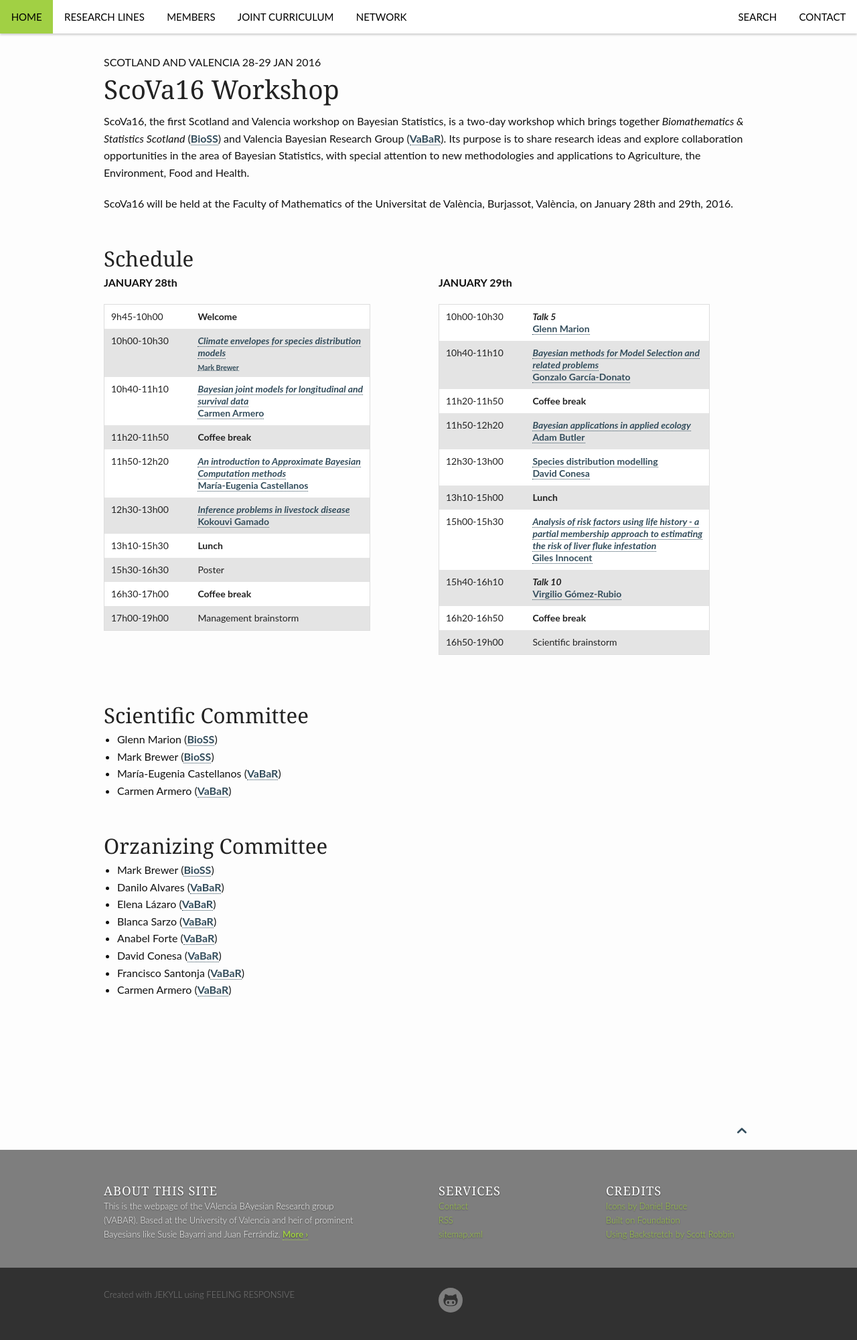
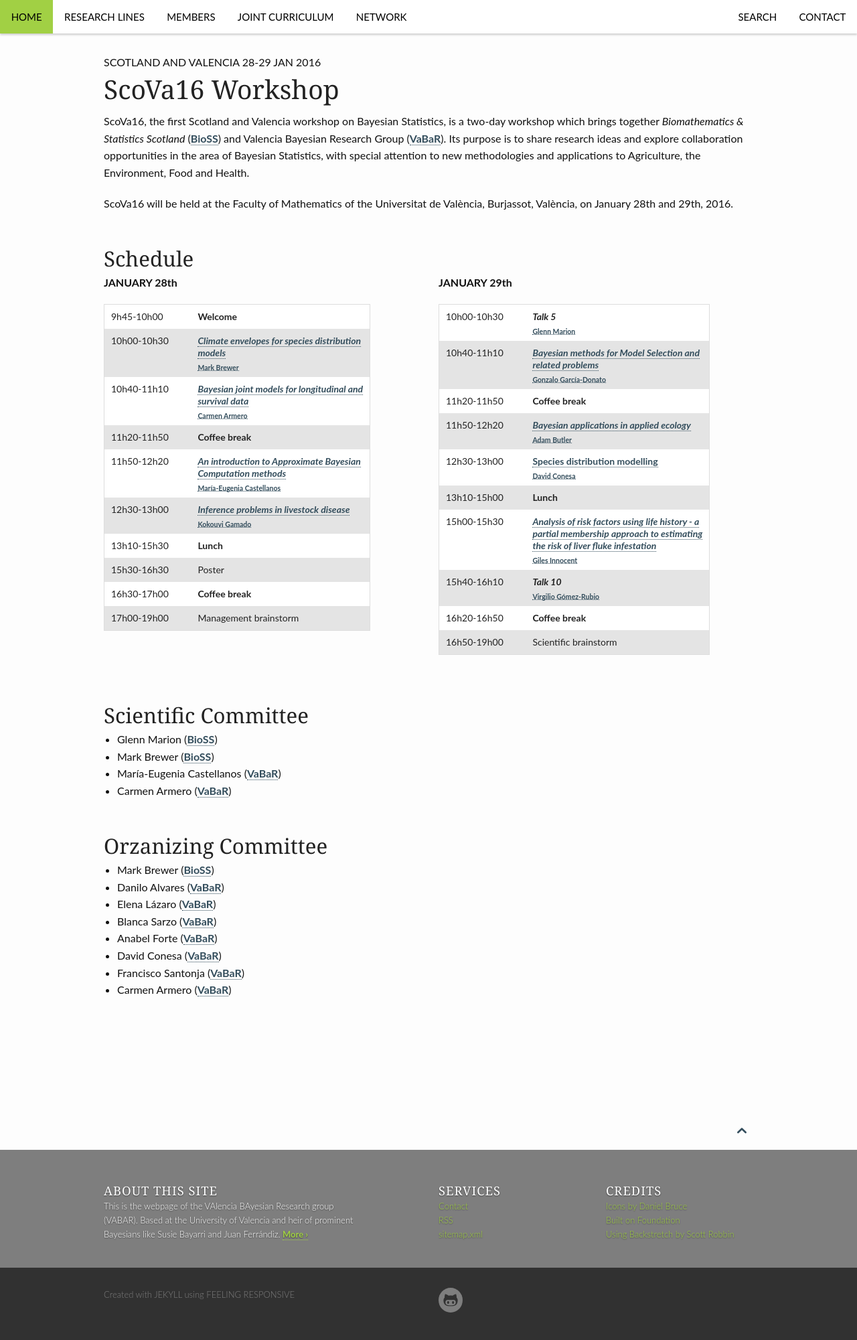
Before and after one commit to VABAR/VABAR.github.io, a Jekyll site: the page built from _posts/events/2015-12-17-ScoVa16.md, in a window 1280 px wide. Shown: the whole page at 67% size. Built offline with Jekyll 4.4.1, drawn with Linux system fonts in a browser that asks for light colours.

Commit message:
Update 2015-12-17-ScoVa16.md

```diff
--- a/_posts/events/2015-12-17-ScoVa16.md
+++ b/_posts/events/2015-12-17-ScoVa16.md
@@ -21,10 +21,10 @@
 
 9h45-10h00 || **Welcome**
 10h00-10h30 || [_Climate envelopes for species distribution_ <br> _models_]({{ site.url }}/assets/scova16/Brewer-Abstract.pdf)<br>[<sub>Mark Brewer</sub>](http://www.bioss.ac.uk/people/markb.html)
-10h40-11h10 || [_Bayesian joint models for longitudinal and_ <br> _survival data_]({{ site.url }}/assets/scova16/Armero-Abstract.pdf)<br>[Carmen Armero](http://www.uv.es/armero/)
+10h40-11h10 || [_Bayesian joint models for longitudinal and_ <br> _survival data_]({{ site.url }}/assets/scova16/Armero-Abstract.pdf)<br>[<sub>Carmen Armero</sub>](http://www.uv.es/armero/)
 11h20-11h50 || **Coffee break**
-11h50-12h20 || [_An introduction to Approximate Bayesian_ <br> _Computation methods_]({{ site.url }}/assets/scova16/Castellanos-Abstract.pdf)<br>[María-Eugenia Castellanos](http://bayes.etsii.urjc.es/~mecastel/hp/Contact.html)
-12h30-13h00 || [_Inference problems in livestock disease_]({{ site.url }}/assets/scova16/Gamado-Abstract.pdf)<br>[Kokouvi Gamado](http://www.bioss.ac.uk/people/kokouvi.html")
+11h50-12h20 || [_An introduction to Approximate Bayesian_ <br> _Computation methods_]({{ site.url }}/assets/scova16/Castellanos-Abstract.pdf)<br>[<sub>María-Eugenia Castellanos</sub>](http://bayes.etsii.urjc.es/~mecastel/hp/Contact.html)
+12h30-13h00 || [_Inference problems in livestock disease_]({{ site.url }}/assets/scova16/Gamado-Abstract.pdf)<br>[<sub>Kokouvi Gamado</sub>](http://www.bioss.ac.uk/people/kokouvi.html")
 13h10-15h30 || **Lunch**
 15h30-16h30 || Poster
 16h30-17h00 || **Coffee break**
@@ -35,14 +35,14 @@
 
 **JANUARY 29th**
 
-10h00-10h30 || **_Talk 5_** <br>[Glenn Marion](http://www.bioss.ac.uk/people/glenn.html)
-10h40-11h10 || [_Bayesian methods for Model Selection and_ <br> _related problems_]({{ site.url }}/assets/scova16/Gonzalo-Abstract.pdf)<br>[Gonzalo García-Donato](http://www.uclm.es/profesorado/garcia-donato/)
+10h00-10h30 || **_Talk 5_** <br>[<sub>Glenn Marion</sub>](http://www.bioss.ac.uk/people/glenn.html)
+10h40-11h10 || [_Bayesian methods for Model Selection and_ <br> _related problems_]({{ site.url }}/assets/scova16/Gonzalo-Abstract.pdf)<br>[<sub>Gonzalo García-Donato</sub>](http://www.uclm.es/profesorado/garcia-donato/)
 11h20-11h50 || **Coffee break**
-11h50-12h20 || [_Bayesian applications in applied ecology_]({{ site.url }}/assets/scova16/Butler-Abstract.pdf)<br>[Adam Butler](http://www.bioss.ac.uk/people/adam.html)
-12h30-13h00 || [Species distribution modelling]({{ site.url }}/assets/scova16/Conesa-Abstract.pdf)<br>[David Conesa](http://www.geeitema.org/conesa/)
+11h50-12h20 || [_Bayesian applications in applied ecology_]({{ site.url }}/assets/scova16/Butler-Abstract.pdf)<br>[<sub>Adam Butler</sub>](http://www.bioss.ac.uk/people/adam.html)
+12h30-13h00 || [Species distribution modelling]({{ site.url }}/assets/scova16/Conesa-Abstract.pdf)<br>[<sub>David Conesa</sub>](http://www.geeitema.org/conesa/)
 13h10-15h00 || **Lunch**
-15h00-15h30 || [_Analysis of risk factors using life history - a_ <br> _partial membership approach to estimating_ <br> _the risk of liver fluke infestation_]({{ site.url }}/assets/scova16/Innocent-Abstract.pdf)<br>[Giles Innocent](http://www.bioss.ac.uk/people/giles.html)
-15h40-16h10 || **_Talk 10_**<br>[Virgilio Gómez-Rubio](http://www.uclm.es/profesorado/vgomez/)
+15h00-15h30 || [_Analysis of risk factors using life history - a_ <br> _partial membership approach to estimating_ <br> _the risk of liver fluke infestation_]({{ site.url }}/assets/scova16/Innocent-Abstract.pdf)<br>[<sub>Giles Innocent</sub>](http://www.bioss.ac.uk/people/giles.html)
+15h40-16h10 || **_Talk 10_**<br>[<sub>Virgilio Gómez-Rubio</sub>](http://www.uclm.es/profesorado/vgomez/)
 16h20-16h50 || **Coffee break**
 16h50-19h00 || Scientific brainstorm
 
```
